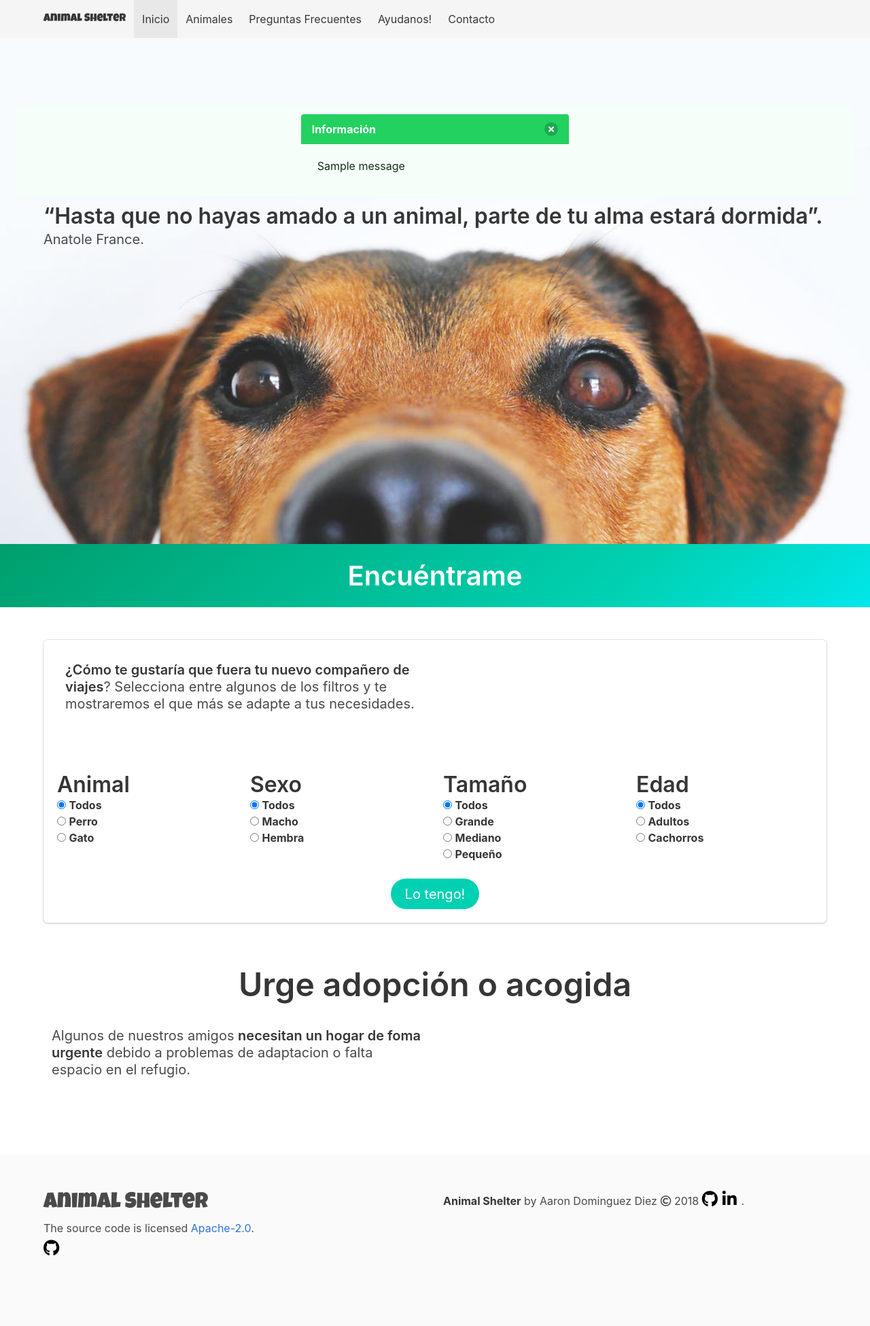
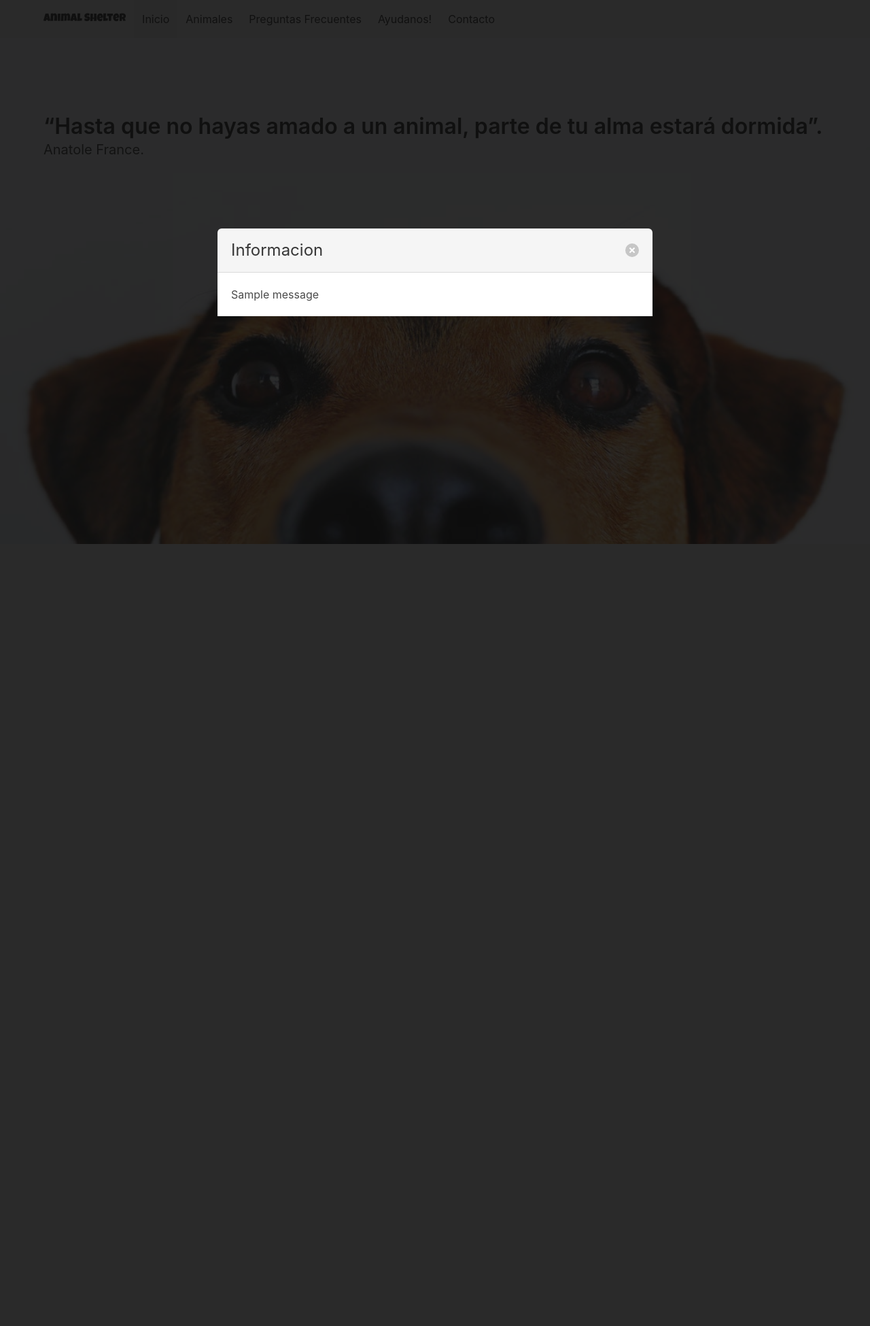
Before and after one commit to arponpes/Animal-Shelter, a Django app: page / in a window 1280 px wide. Shown: the whole page at 68% size. After the commit the page ends 800 px from the top, so only its background shows below. Run offline with Django 3.2, Linux system fonts and the light colour scheme; tables that the repository leaves empty hold one stand-in row (values such as "Sample post"); one stand-in notice (Sample message) is shown; some libraries are stand-ins or nearby versions.

Commit message:
refactore modal form

```diff
--- a/static/js/message.js
+++ b/static/js/message.js
@@ -1,3 +1,7 @@
-$(".delete").on('click', function () {
-    $(".message").toggle()
+$( document ).ready(function() {
+    $(".modal").addClass("is-active");
 });
+
+$('.delete').click(function(){
+    $('.modal').toggle();
+})
--- a/webapp/templates/webapp/_message.html
+++ b/webapp/templates/webapp/_message.html
@@ -1,19 +1,15 @@
 {% if messages %}
 {% for message in messages %}
-<article class="message inf is-success">
-  <div class="columns">
-    <div class="column is-4-desktop is-1-tablet is-1-mobile"></div>
-
-    <div class="column">
-      <div class="message-header">
-        <p>Información</p>
-        <button class="delete" aria-label="delete"></button>
+<div class="modal">
+        <div class="modal-background"></div>
+        <div class="modal-card">
+          <header class="modal-card-head">
+            <p class="modal-card-title">Informacion</p>
+            <button class="delete" aria-label="close"></button>
+          </header>
+          <section class="modal-card-body">
+                <p{% if message.tags %} class="{{ message.tags }}" {% endif %}>{{ message }}</p>
+          </section>
+        </div>
       </div>
-      <div class="message-body">
-        <p{% if message.tags %} class="{{ message.tags }}" {% endif %}>{{ message }}</p>
-      </div>
-    </div>
-    <div class="column is-4-desktop is-1-tablet is-1-mobile"></div>
-  </div>
-</article>
 {% endfor %} {% endif %}
```
